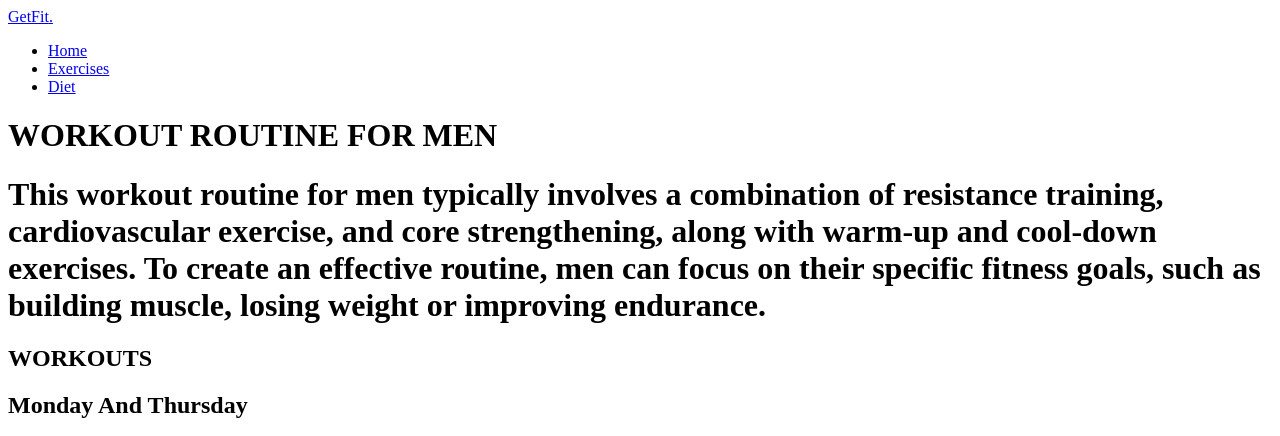
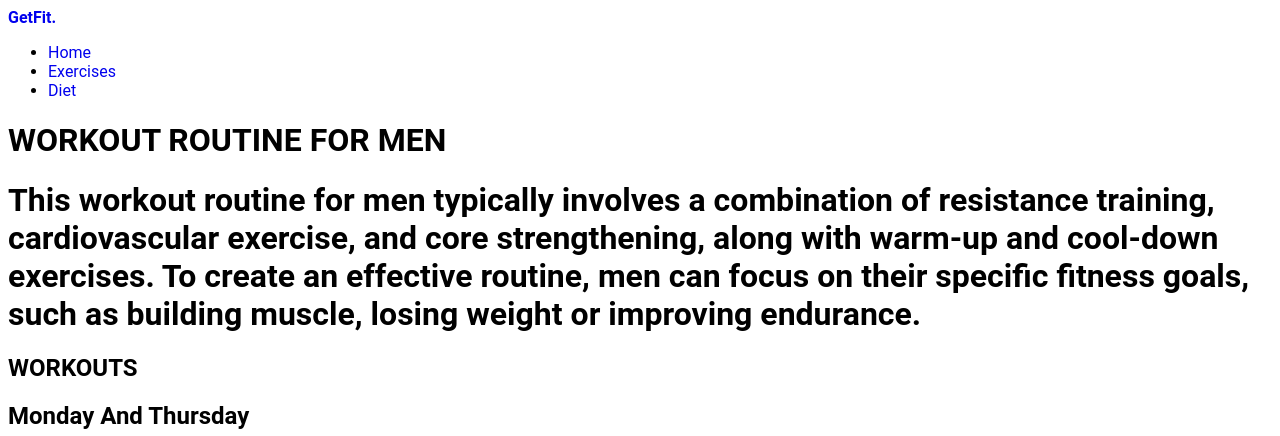
Before and after one commit to bhavyaoberai/HealthAndFitnessGuide, a plain HTML site: page Men/index.html in a window 1280 px wide. Shown: the top 436 px of the page. Drawn offline with nearby package versions, Linux system fonts and the light colour scheme; files that its build step writes are made by us from their sources; the site is published under a folder, as on GitHub Pages, so addresses that start at the root find nothing.

Commit message:
Update index.html

```diff
--- a/Men/index.html
+++ b/Men/index.html
@@ -6,7 +6,7 @@
     <meta http-equiv="X-UA-Compatible" content="IE=edge">
     <meta name="viewport" content="width=device-width, initial-scale=1.0">
     <title>Men's Workout Plan</title>
-    <link rel="stylesheet" href="/Men/style.css">
+    <link rel="stylesheet" href="style.css">
     <link rel="stylesheet" href="https://cdn.jsdelivr.net/npm/@fortawesome/fontawesome-free@6.2.1/css/fontawesome.min.css" integrity="sha384-QYIZto+st3yW+o8+5OHfT6S482Zsvz2WfOzpFSXMF9zqeLcFV0/wlZpMtyFcZALm" crossorigin="anonymous">
     <link href="https://fonts.googleapis.com/css2?family=Raleway:wght@500&display=swap" rel="stylesheet">
     <link href="https://fonts.googleapis.com/css2?family=Oswald:wght@400&display=swap" rel="stylesheet">
@@ -16,10 +16,10 @@
 <body >
     <nav class="navbar" >
         <div class="logo">
-            <a href="/index.html" class="logo">GetFit<span class="span">.</span></a>
+            <a href="../index.html" class="logo">GetFit<span class="span">.</span></a>
         </div>
         <ul class="nav-links">
-            <li class="item" ><a href="/index.html">Home</a></li>
+            <li class="item" ><a href="index.html">Home</a></li>
             <li class="item"><a href="#push">Exercises</a></li>
             <li class="item"><a href="#diet">Diet</a></li>
             <!-- <li class="item"><a href="#">About Us</a></li> -->
```
